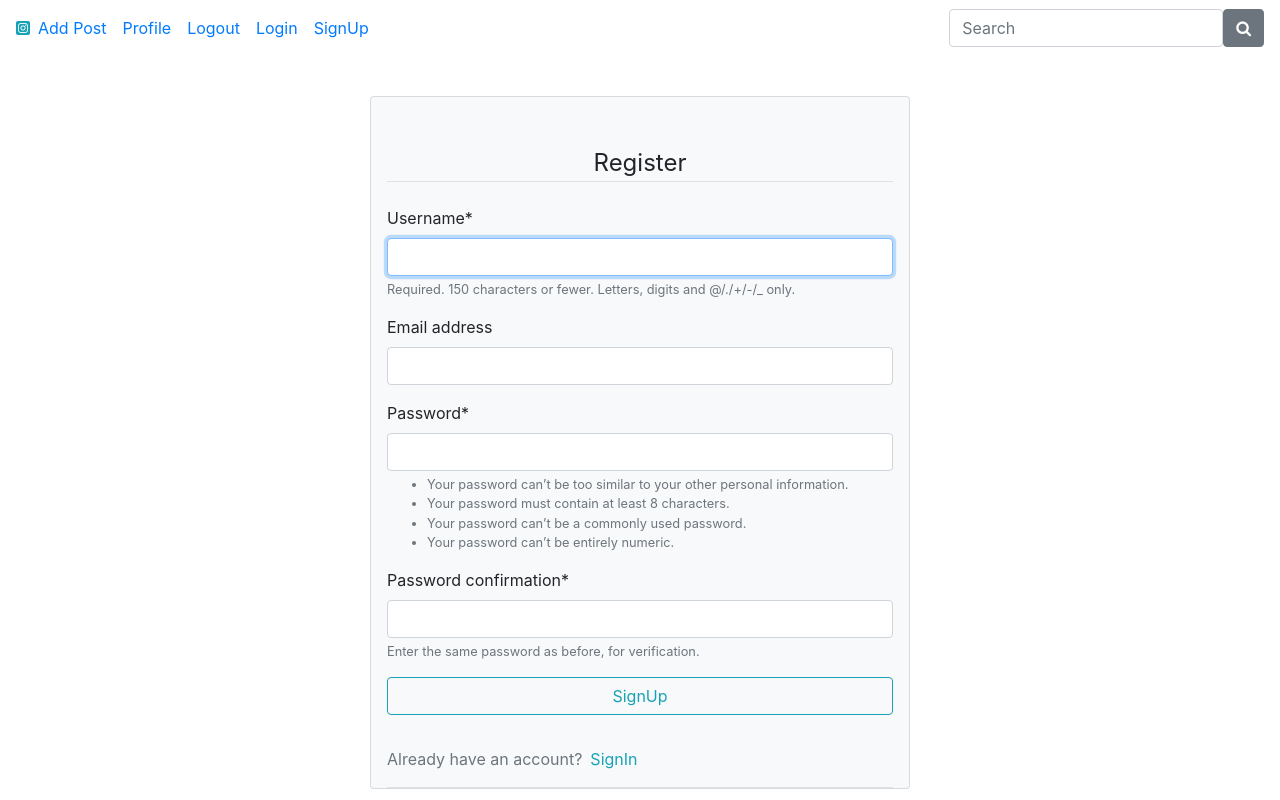
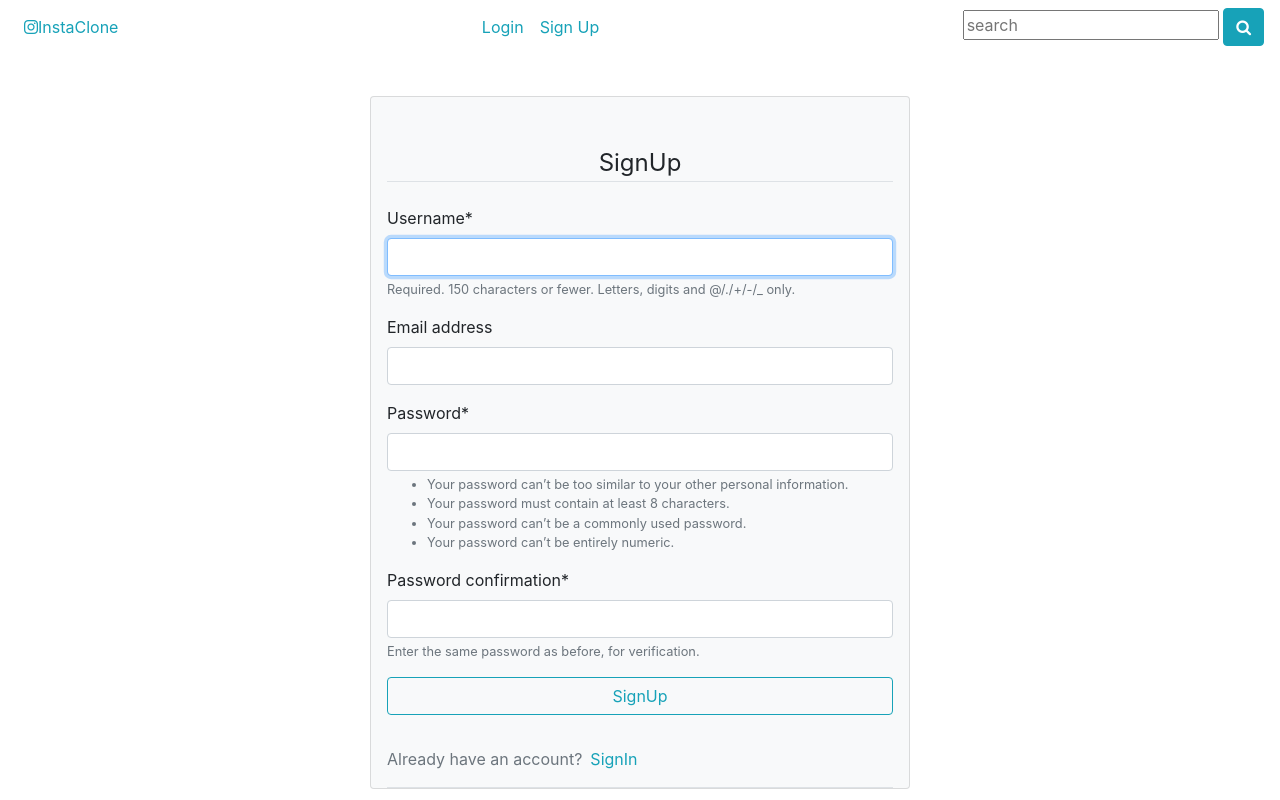
Before and after one commit to Atienodolphine01/Instagramclone, a Django app: page /register/ in a window 1280 px wide. Run offline with Django 3.2, Linux system fonts and the light colour scheme; some libraries are stand-ins or nearby versions.

Commit message:
added an id to register.html to help in stylying

```diff
--- a/instagram/templates/navbar.html
+++ b/instagram/templates/navbar.html
@@ -14,26 +14,30 @@
 <body>
     <div>
         <nav class="navbar navbar-expand-lg light fixed-top">
-            <a href="{% url 'posts' %}" class="text-info text-title logo"><i class="fab fa-instagram-square"></i></a>
-            <button type="button" class="navbar-toggler" data-toggle="collapse" data-target="#navbarCollapse">
-                <span class="navbar-toggler-icon"></span>
+            <a class="text-info text-title insta" href="{% url 'posts' %}"><i class="fa fa-instagram text-info ml-2"></i>InstaClone</a>
+            <button class="navbar-toggler" type="button" data-toggle="collapse" data-target="#navbarSupportedContent"           aria-controls="navbarSupportedContent" aria-expanded="false" aria-label="Toggle navigation">
+                <span class="fa fa-bars fa-3x mt-3 text-white"></span>
             </button>
             <div class="collapse navbar-collapse justify-content-between" id="navbarCollapse">
-                <div class="navbar-nav">
-                    <a href="{% url 'createpost' %}" class="nav-item nav-link">Add Post</a>
-                    <a href="{% url 'profile' %}" class="nav-item nav-link">Profile</a>
-                    <a href="{% url 'home' %}" class="nav-item nav-link">Logout</a>
-                    <a href="{% url 'login' %}" class="nav-item nav-link">Login</a>
-                    <a href="{% url 'register' %}" class="nav-item nav-link">SignUp</a>
+                    <div class="collapse navbar-collapse" id="navbarSupportedContent">
+                        <ul class="nav navbar-nav ml-auto text-black">
+                            {% if user.is_authenticated %}
+                            <a class="text-info ml-2" href="{% url 'profile' %}"> <i class="fa fa-user"></i>Account</a>
+                            <a class="text-info ml-2" href="{% url 'createpost' %}">CreatePost</a>
+                            <a class="text-info ml-2" href="{% url 'home' %}">Logout</a>
+                            {% else %}
+                            <a class="text-info" href="{% url 'login' %}">Login</a>
+                            <a class="ml-3 text-info" href="{% url 'register' %}">Sign Up</a>
+                            {% endif %}
+                        </ul>
+                        <div class="search_bar ml-auto">
+                            <form action="{% url 'search' %}" class="text-black" method="get">
+                            {% csrf_token %}
+                            <input type="text" name="post" class="search text-black" placeholder="search">
+                            <button type="submit" class="btn btn-info"> <i class="fa fa-search"></i> </button>
+                            </form>
+                        </div>
                 </div>
-                <form class="form-inline"action="{% url 'search' %}" method="get">
-                    {% csrf_token %}
-                    <input type="text" class="form-control" placeholder="Search">
-                    <button type="button" class="btn btn-secondary"><i class="fa fa-search"></i></button>
-                </form>
-                <!-- <div class="navbar-nav">
-                    <a href="#" class="nav-item nav-link">Login</a>
-                </div> -->
             </div>
         </nav>
     </div>
--- a/instagram/templates/users/login.html
+++ b/instagram/templates/users/login.html
@@ -10,7 +10,7 @@
           <form  method="post">
             {% csrf_token %}
             <div class="form-group">
-              <legend class="border-bottom mb-4 text-center mt-5">Login to Instagramclone</legend>
+              <legend class="border-bottom mb-4 text-center mt-5">Login to InstaClone</legend>
               {{form|crispy}}
             </div>
             <div class="form-group">
--- a/instagram/templates/users/register.html
+++ b/instagram/templates/users/register.html
@@ -2,7 +2,7 @@
 {% load crispy_forms_tags %}
 
 {% block content %}
-  <div class="container content pt-5">
+  <div class="container content pt-5" id="register">
     <div class="row">
       <div class="col-md-3"></div>
       <div class="col-md-6 mt-5">
@@ -10,7 +10,7 @@
           <form  method="post">
             {% csrf_token %}
             <div class="form-group">
-              <legend class="border-bottom mb-4 text-center text-black mt-5">Register</legend>
+              <legend class="border-bottom mb-4 text-center text-black mt-5">SignUp</legend>
               {{form|crispy}}
             </div>
             <div class="form-group">
--- a/instagram/views.py
+++ b/instagram/views.py
@@ -11,14 +11,14 @@ from django.contrib.auth.decorators import login_required
 def post(request):
     posts = Post.objects.all()
     users = User.objects.exclude(id=request.user.id)
-    following = Following.objects.get(current_user=request.user)
-    followers = following.users.all()
+    # following = Following.objects.get(current_user=request.user)
+    # followers = following.users.all()
     comments = Comment.objects.all()
     comment_form = CommentForm()
 
     context = {
         "posts":posts,
-        "followers":followers,
+        # "followers":followers,
         "comments":comments,
         "users":users,
         "comment_form":comment_form
@@ -137,7 +137,7 @@ def likes(request, post_id):
     else:
         post.likes.add(request.user)
         is_liked=True
-    return HttpResponseRedirect(request.Meta.get('HTTP_REFERER'))
+    return HttpResponseRedirect(request.META.get('HTTP_REFERER'))
 
 
 def registration(request):
```
Also changed, not shown: instagram/templates/comments.html (+71 -0 lines), instagram/templates/search.html (added, +38 -0 lines), instagram/templates/profile.html (indentation only).
